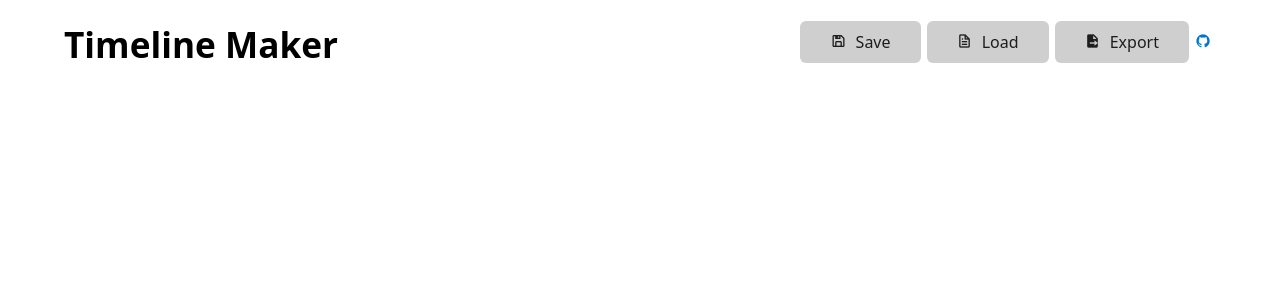
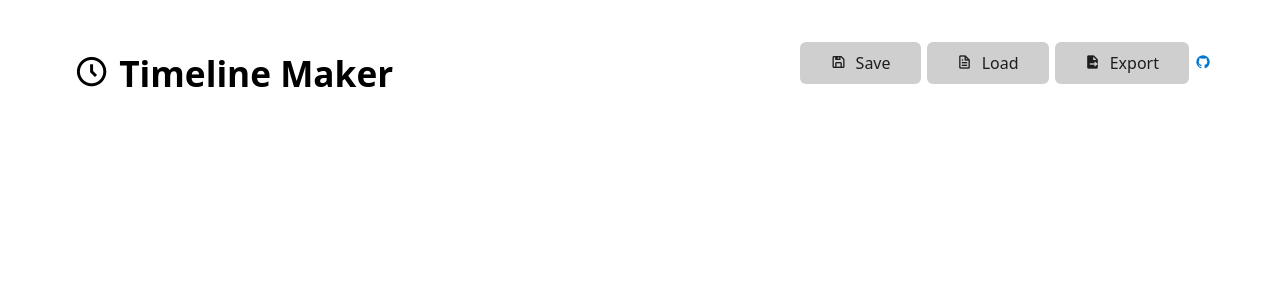
Before and after one commit to chars-mc/timeline-maker, a Vue app: page / in a window 1280 px wide. Shown: the top 300 px of the page. Built offline with nearby package versions, Linux system fonts and the light colour scheme.

Commit message:
Add logo

```diff
--- a/src/header/AppHeader.vue
+++ b/src/header/AppHeader.vue
@@ -1,18 +1,18 @@
 <template>
   <header>
-    <div class="logo">
-      <h1>Timeline Maker</h1>
-    </div>
-    <MainMenu />
+    <LogoHeader />
+    <MainMenu @exportFile="$emit('exportFile')" />
   </header>
 </template>
 
 <script>
+import LogoHeader from "./LogoHeader.vue";
 import MainMenu from "./MainMenu.vue";
 
 export default {
   name: "AppHeader",
   components: {
+    LogoHeader,
     MainMenu,
   },
 };
--- /dev/null
+++ b/src/header/LogoHeader.vue
@@ -0,0 +1,17 @@
+<template>
+  <div>
+    <h1><i class="bx bx-time-five"></i>Timeline Maker</h1>
+  </div>
+</template>
+
+<script>
+export default {
+  name: "LogoHeader",
+};
+</script>
+
+<style scoped>
+i {
+  margin: 10px;
+}
+</style>
```
